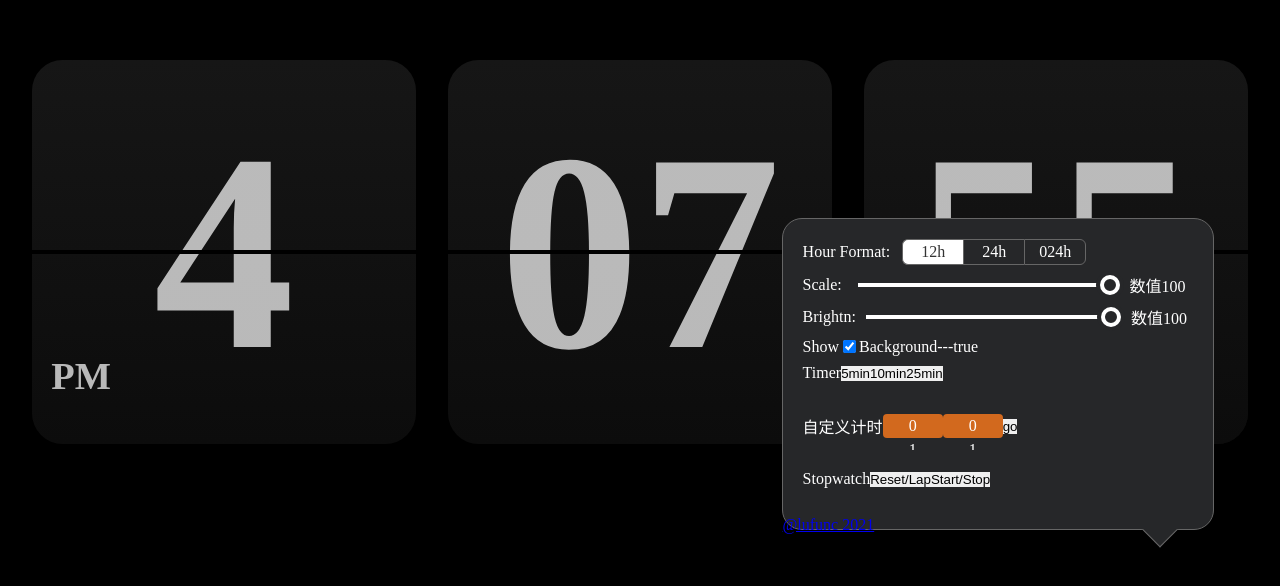
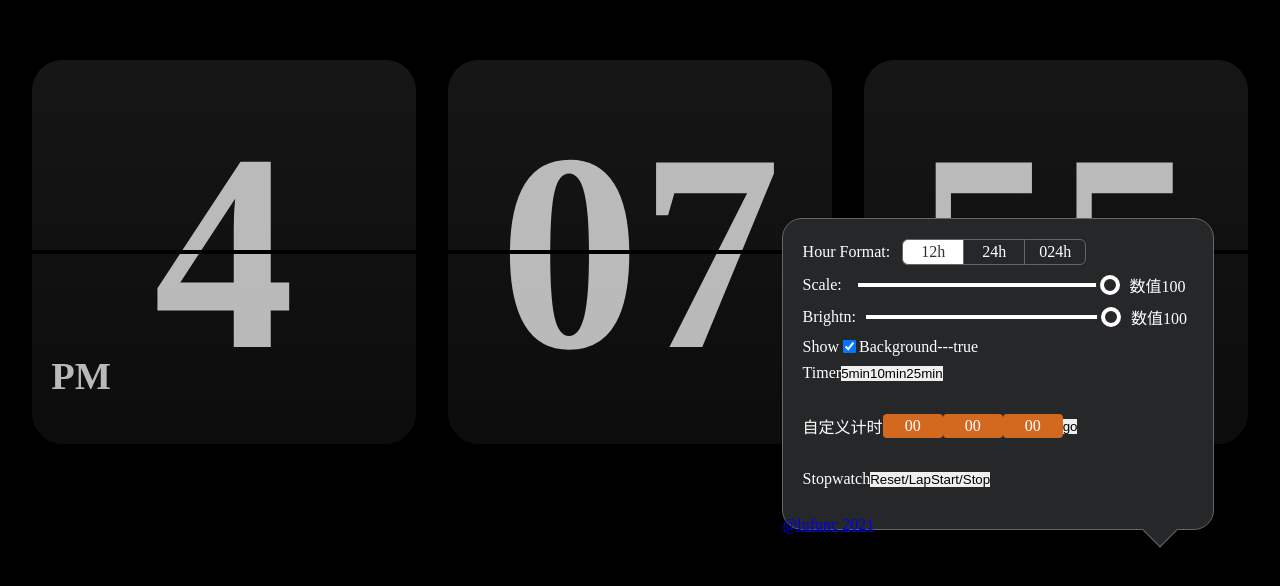
Before and after one commit to lufunc/clock, a Vue app: page / in a window 1280 px wide. Shown: the part 148-734 px from the top of the page. Built offline with nearby package versions, Linux system fonts and the light colour scheme.

Commit message:
feat:timePicker up and down

```diff
--- a/src/App.vue
+++ b/src/App.vue
@@ -40,6 +40,7 @@
           </li>
           <li style="height: 72px;">
             <span>自定义计时</span>
+            <timePicker></timePicker>
             <timePicker></timePicker>
             <timePicker></timePicker>
             <button>go</button>
--- a/src/components/timePicker.vue
+++ b/src/components/timePicker.vue
@@ -1,13 +1,18 @@
 <template>
-  <div class="time-panel">
-    <div class="panel-up" @click="subItem">︿</div>
-    <div class="panel-down" @click="addItem">﹀</div>
-    <div class="scroll-box">
-      <ul class="panel-item">
-        <li v-for="(item,index) in temp" :key="index">{{item}}</li>
-      </ul>
+  <div class="time-panel-box">
+    <div class="time-panel">
+      <div class="scroll-box" ref="sb">
+        <ul class="panel-item">
+          <li v-for="(item,index) in temp" :key="index">{{item}}</li>
+        </ul>
+      </div>
+      <div class="panel-up" @click="comfirmNum(-1)">︿</div>
+      <div class="panel-down" @click="comfirmNum(1)">﹀</div>
     </div>
+    <!-- <div class="panel-mask" style="top: -16px;"></div>
+      <div class="panel-mask" style="bottom: -16px;"></div> -->
   </div>
+
 </template>
 
 <script>
@@ -16,47 +21,35 @@ export default {
   setup(){
     const data = reactive({
       val: 0,
-      temp: []
+      temp: [],
+      sb: null
     })
     for(let i=0;i<24;i++){
-      data.temp.push(i)
+      let x = i>9? i : '0'+i
+      data.temp.push(x)
     }
-    const subItem = (e) => {
-      let el = e.target.parentElement.children[2]
-      let t = el.scrollTop
+    const comfirmNum = (n) => {
+      let e = data.sb
+      // console.log('e', e)
+      let t = e.scrollTop
       let h = 24
       let tl = data.temp.length
-      console.log('h', h,tl)
+      // console.log('h', h,tl)
       for(let i=tl-1;i>=0;i--){
         if(t > h*i-h/2){
           console.log('i', i)
-          let x = i -1
+          let x = i +n
           if(x<0) x=0;
-          el.scrollTop = h*x
-          break
-        }
-      }
-    }
-    const addItem = (e) => {
-      let el = e.target.parentElement.children[2]
-      let t = el.scrollTop
-      let h = 24
-      let tl = data.temp.length
-      console.log('h', h,tl)
-      for(let i=tl-1;i>=0;i--){
-        if(t > h*i-h/2){
-          console.log('i', i)
-          let x = i +1
           if(x>tl-1) x=tl-1;
-          el.scrollTop = h*x
+          console.log('x', x)
+          e.scrollTop = h*x
           break
         }
       }
     }
     return {
       ...toRefs(data),
-      subItem,
-      addItem
+      comfirmNum
     }
   }
 }
@@ -64,6 +57,13 @@ export default {
 
 <style lang="less">
 @import '../assets/pic';
+.time-panel-box{
+  height: 24px;
+  padding: 16px 0;
+  &:hover .time-panel{
+    overflow: visible;
+  }
+}
 .time-panel{
   position: relative;
   background-color: chocolate;
@@ -73,15 +73,9 @@ export default {
   border-radius: 4px;
   line-height: 24px;
   text-align: center;
-  &:hover .panel-up{
-    display: block;
-  }
-  &:hover .panel-down{
-    display: block;
-  }
+  overflow: hidden;
 }
 .panel-up,.panel-down{
-  display: none;
   position: absolute;
   left: 50%;
   width: 100%;
@@ -100,8 +94,9 @@ export default {
   background-image: linear-gradient(to bottom, rgba(38, 39, 41,0), rgb(38, 39, 41) 100%);
 }
 .scroll-box{
-  height: 48px;
-  margin-top: -12px;
+  position: relative;
+  top: -16px;
+  height: 56px;
   overflow-y: scroll;
   color: #fff;
   // &::-::-webkit-scrollbar
@@ -113,12 +108,18 @@ export default {
   &::before{
     content: "";
     display: block;
-    height: 12px;
+    height: 16px;
   }
   &::after{
     content: "";
     display: block;
-    height: 12px;
+    height: 16px;
   }
 }
+.panel-mask{
+  position: absolute;
+  width: 100%;
+  background-color: #262729;
+  height: 16px;
+}
 </style>
```
